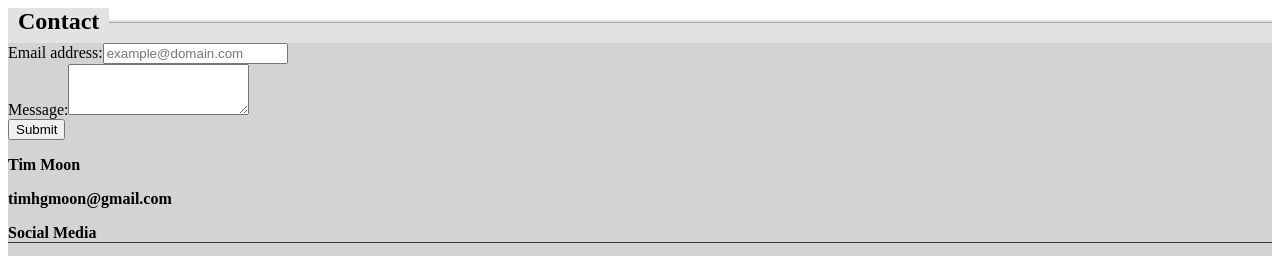
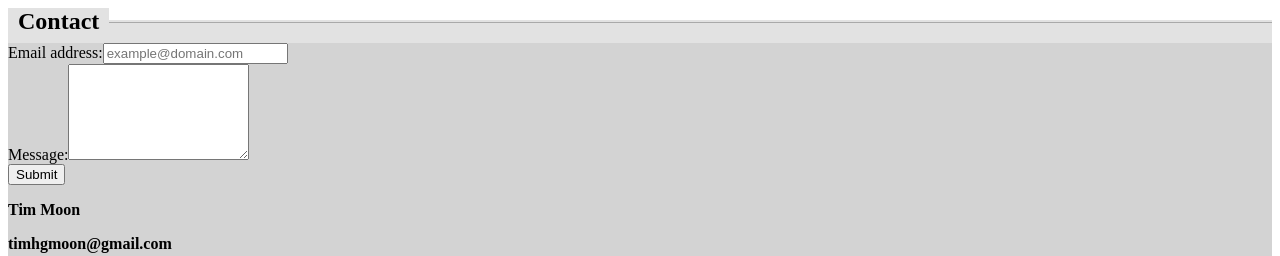
Before and after one commit to timhgmoon/personal-portfolio, a Gatsby site: page /contact in a window 1280 px wide. Shown: the top 256 px of the page. Built offline with nearby package versions, Linux system fonts and the light colour scheme; Gatsby itself is replaced by a stand-in of ours.

Commit message:
small change - added more rows to text area

```diff
--- a/src/pages/contact.js
+++ b/src/pages/contact.js
@@ -60,7 +60,7 @@ const Contact = () => {
             </Form.Group>
             <Form.Group className="mb-3" controlId="exampleForm.ControlTextarea1">
               <Form.Label>Message:</Form.Label>
-              <Form.Control as="textarea" rows={3} name="message" value={emailInfo.message} onChange={handleChange}/>
+              <Form.Control as="textarea" rows={6} name="message" value={emailInfo.message} onChange={handleChange}/>
             </Form.Group>
             <Button className="btn-secondary" type="submit">
               Submit
```
